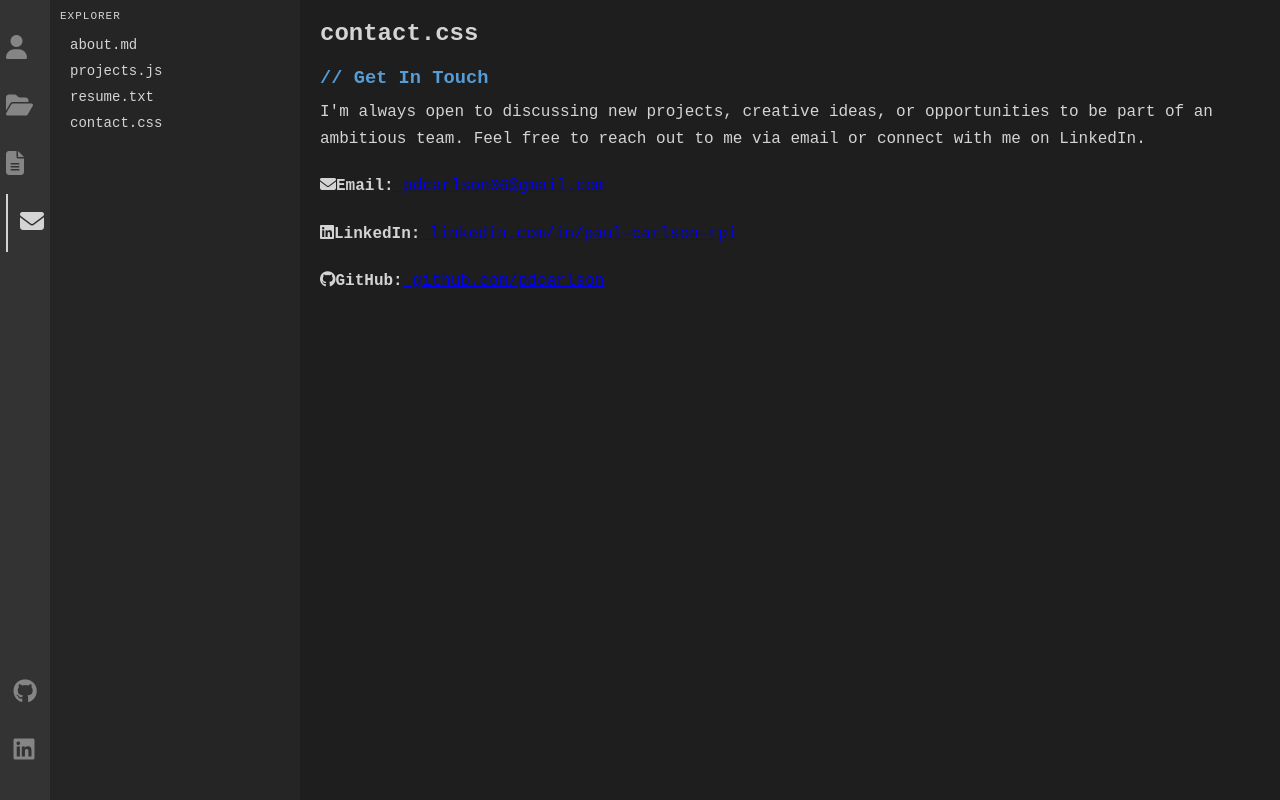
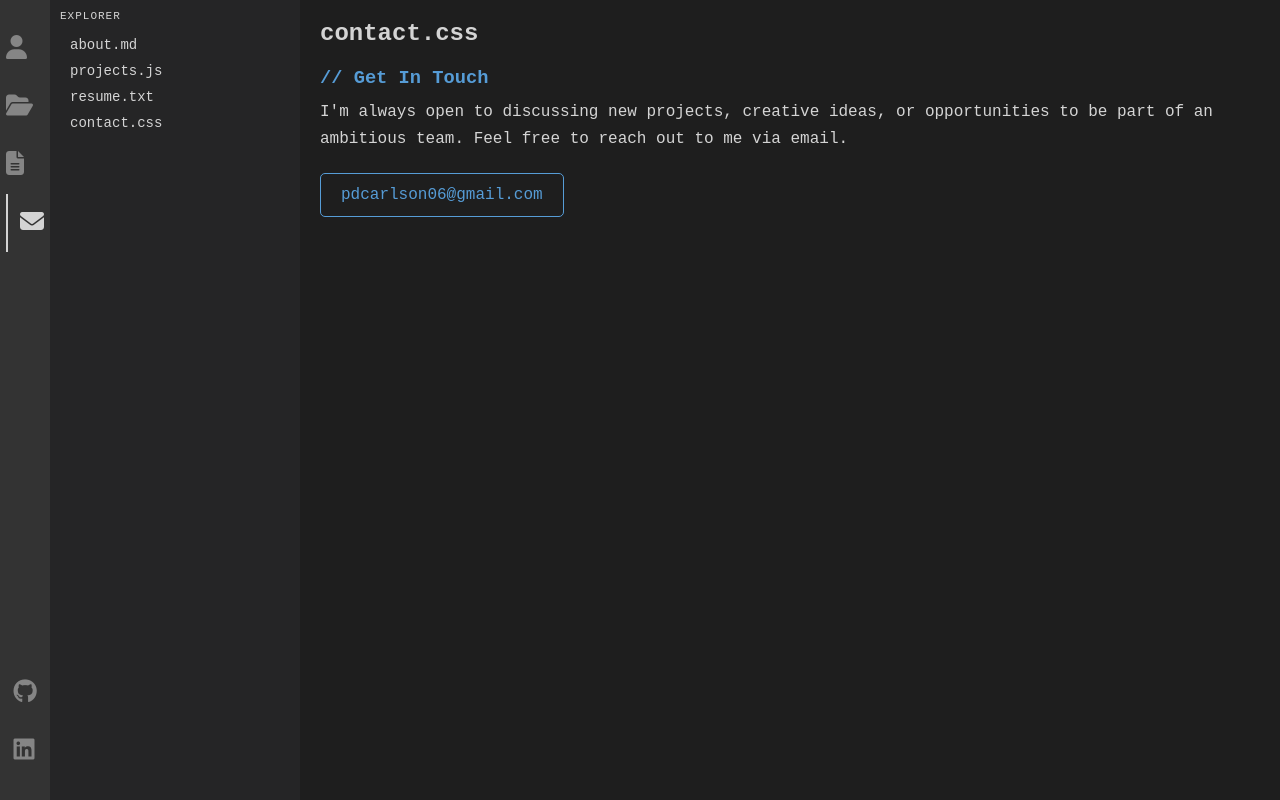
Before and after one commit to pdcarlson/pdcarlson, a React (Vite) app: page / in a window 1280 px wide. Both pictures are taken after a click on the item "contact.css". Built offline with nearby package versions, Linux system fonts and the light colour scheme.

Commit message:
refactor(Contact): simplify contact section by removing LinkedIn and GitHub links

```diff
--- a/src/components/Contact.jsx
+++ b/src/components/Contact.jsx
@@ -7,25 +7,14 @@ function Contact() {
       <div className="contact-content">
         <h3>// Get In Touch</h3>
         <p>
-          I'm always open to discussing new projects, creative ideas, or opportunities to be part of an ambitious team. Feel free to reach out to me via email or connect with me on LinkedIn.
+          I'm always open to discussing new projects, creative ideas, or opportunities to be part of an ambitious team. Feel free to reach out to me via email.
         </p>
-        <div className="contact-links">
-          <p>
-            <i className="fa-solid fa-envelope"></i>
-            <strong>Email:</strong>
-            <a href="mailto:pdcarlson06@gmail.com"> pdcarlson06@gmail.com</a>
-          </p>
-          <p>
-            <i className="fa-brands fa-linkedin"></i>
-            <strong>LinkedIn:</strong>
-            <a href="https://linkedin.com/in/paul-carlson-rpi" target="_blank" rel="noopener noreferrer"> linkedin.com/in/paul-carlson-rpi</a>
-          </p>
-           <p>
-            <i className="fa-brands fa-github"></i>
-            <strong>GitHub:</strong>
-            <a href="https://github.com/pdcarlson" target="_blank" rel="noopener noreferrer"> github.com/pdcarlson</a>
-          </p>
-        </div>
+        <a
+          href="mailto:pdcarlson06@gmail.com"
+          className="email-link"
+        >
+          pdcarlson06@gmail.com
+        </a>
       </div>
     </section>
   );
```
